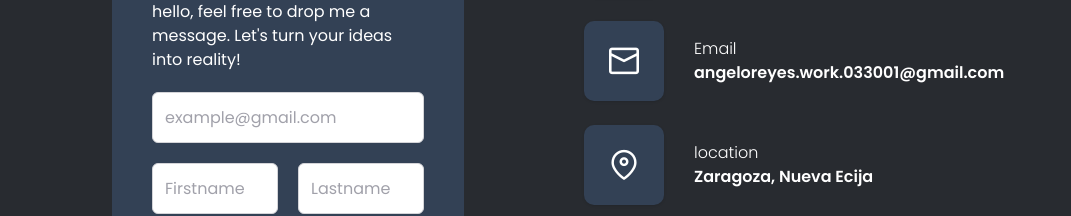
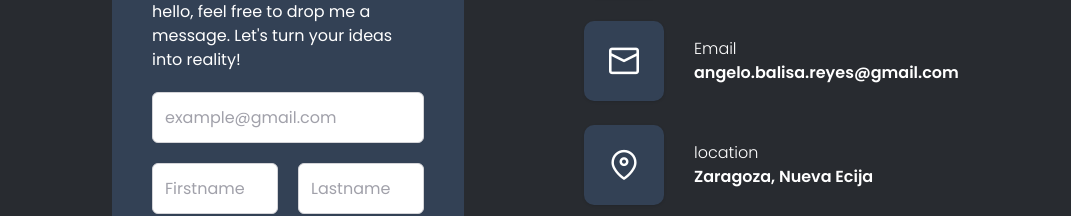
Before and after one commit to angeloreyes033001/portfolio, a Vue app: page /contact in a window 1280 px wide. Shown: the part 446-662 px from the top of the page, without its empty margins (96-1167 px from the left). Built offline with nearby package versions, Linux system fonts and the light colour scheme.

Commit message:
change email address

```diff
--- a/src/components/Resume-Partial/About.vue
+++ b/src/components/Resume-Partial/About.vue
@@ -8,11 +8,11 @@ const aboutMe = ref({
     firstname: "angelo",
     lastname: "reyes",
     description: "Hello, I'm Angelo B. Reyes, an aspiring web developer with a passion for creating beautiful and functional websites. I’m constantly seeking new challenges and opportunities to grow and improve my coding and design skills. My goal is to create engaging online experiences that leave a lasting impression.",
-    address: "zaragoza, nueva ecija",
-    nationality: "filipino",
+    address: "Zaragoza, Nueva Ecija",
+    nationality: "Filipino",
     contact: {
         phone: "+639944732120",
-        email: "angeloreyes.works.033001@gmail.com"
+        email: "angelo.balisa.reyes@gmail.com"
     },
 })
 
--- a/src/components/partials/mini-card.vue
+++ b/src/components/partials/mini-card.vue
@@ -15,6 +15,6 @@
 <template>
     <div class=" h-[50px] flex items-center gap-5 overflow-auto" >
         <span class="text-light"  :title="props.label">{{ props.label }}:</span>
-        <span class=" font-semibold capitalize truncate" :title="props.data" >{{ props.data }}</span>
+        <span class=" font-semibold truncate" :title="props.data" >{{ props.data }}</span>
     </div>
 </template>
--- a/src/views/ContactView.vue
+++ b/src/views/ContactView.vue
@@ -61,7 +61,7 @@
         },
         {
             label: "Email",
-            value: "angeloreyes.work.033001@gmail.com",
+            value: "angelo.balisa.reyes@gmail.com",
             icon: "pi pi-envelope"
         },
         {
```
